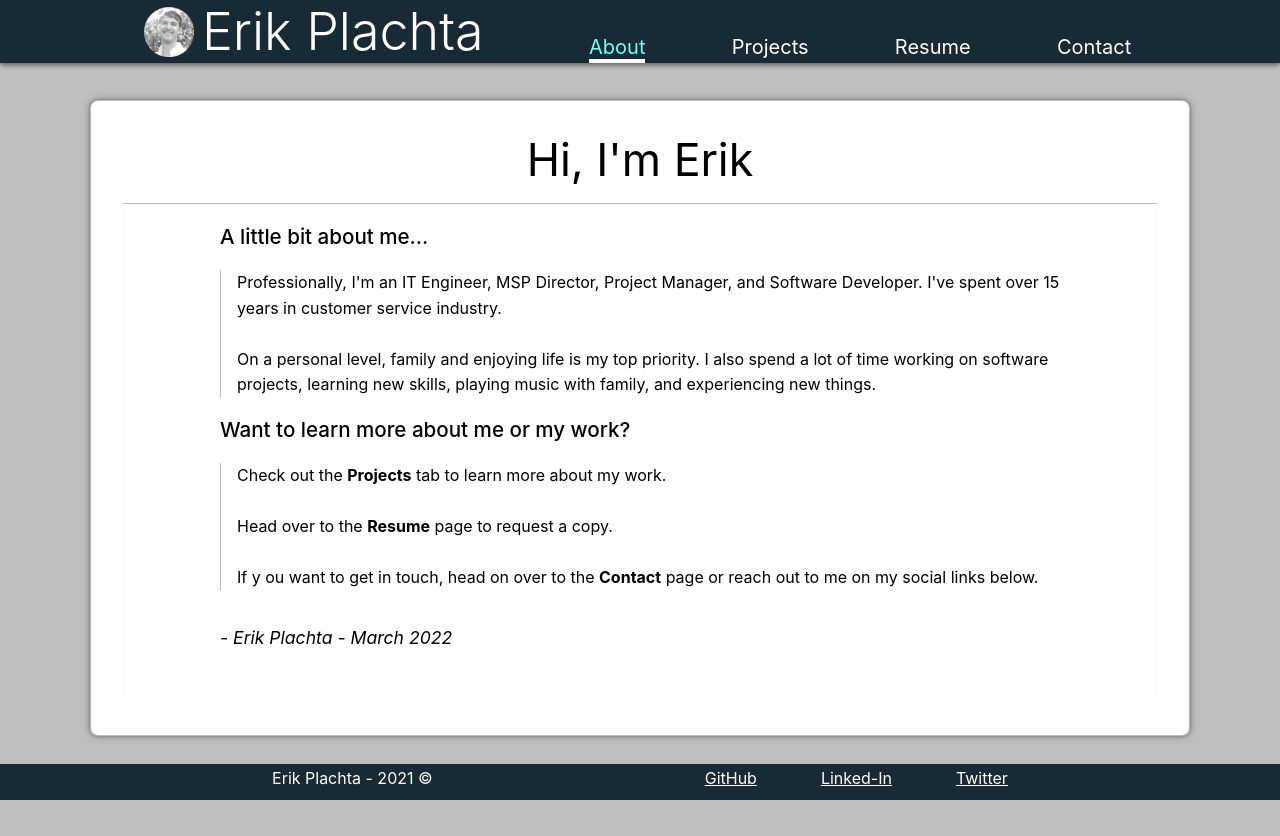
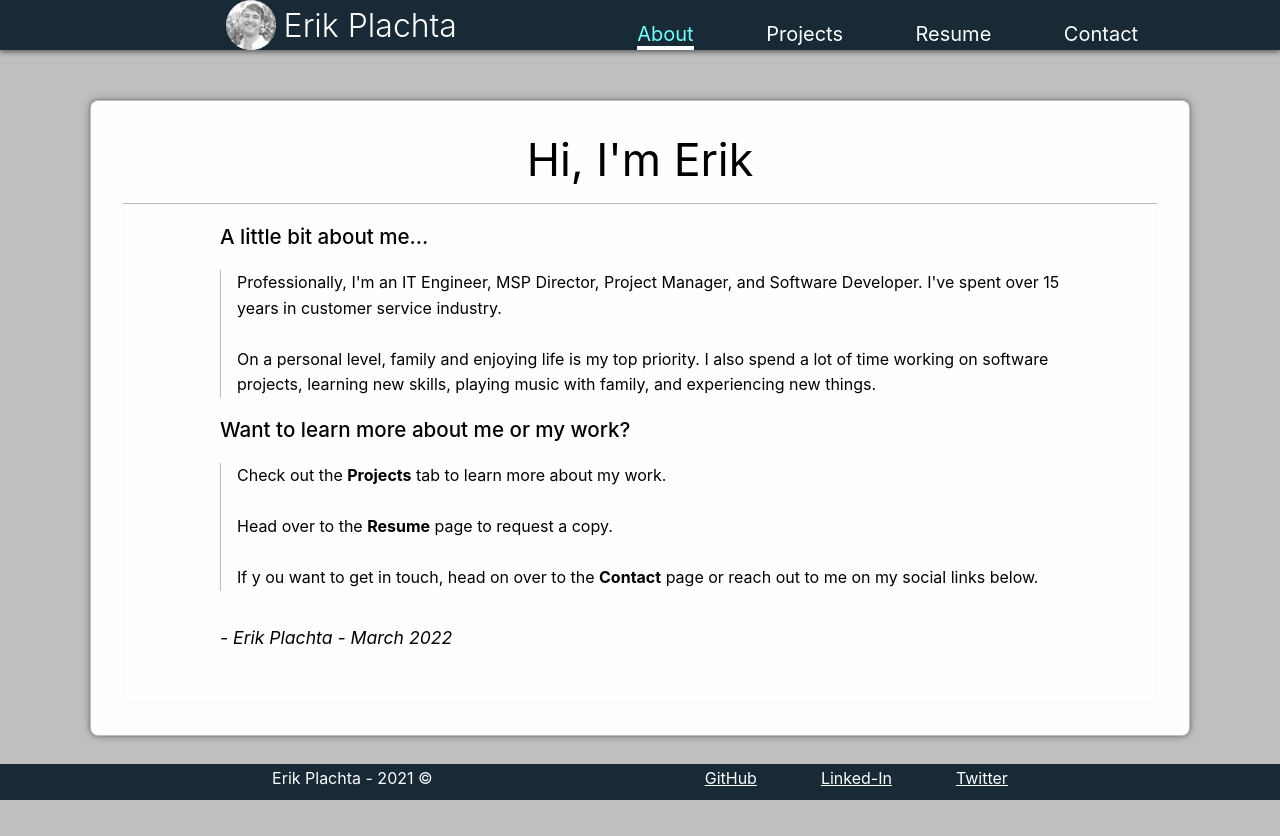
Before and after one commit to ErikPlachta/ErikPlachta, a React (Create React App) app: page / in a window 1280 px wide. Built offline with nearby package versions, Linux system fonts and the light colour scheme; no server answers.

Commit message:
Add updated nav styling for better view experience

```diff
--- a/src/assets/css/styles.css
+++ b/src/assets/css/styles.css
@@ -127,10 +127,10 @@ body {
 h1,h2,h3,h4,h5 {
     /* Font Size & Weights */
     --fw_h1: 300;
-    --fs_h1: 3.25rem;
+    --fs_h1: 3rem;
 
-    --fw_h2: 400;
-    --fs_h2: 2.8rem;
+    --fw_h2: 600;
+    --fs_h2: 2.5rem;
 
     --fw_h3: 500;
     --fs_h3: 2.25rem;
@@ -656,18 +656,14 @@ input[type=submit]:hover{
     header {
         justify-content: center;
         padding: 0 8rem;
-        flex-direction: row;
     }
 }
 
 /* 1000 !! */
 @media (min-width: 1000px) {
-    header {
-        justify-content: center;
-    }
 
     h1.title {
-        flex: 30%; /* ensure has space around it within flex element */
+        flex: 10%; /* ensure has space around it within flex element */
 
     }
 
@@ -679,6 +675,7 @@ input[type=submit]:hover{
     header{
         padding: 0 7vw;
     }
+
 
     nav {
         height: 100%;
@@ -719,12 +716,43 @@ input[type=submit]:hover{
 
 /* 600 !! */
 @media (min-width: 600px) {
+    h1,h2,h3,h4,h5 {
+        /* Font Size & Weights */
+        --fw_h1: 300;
+        --fs_h1: 2rem;
+
+        --fw_h2: 400;
+        --fs_h2: 2.8rem;
+
+        --fw_h3: 500;
+        --fs_h3: 2.25rem;
+
+        --fw_h4: 500;
+        --fs_h4: 1.8rem;
+
+        --fw_h5: 800;
+        --fs_h5: 1.5rem;
+
+        /* remove all defaults */
+        padding: 0;
+        margin: 0;
+    }
+    header {
+        flex-direction: row;
+        justify-content: space-evenly;
+    }
+    header.h1,
+    nav {
+        justify-content: space-around;
+        flex: 20%;
+    }
+
+    .title-img{
+        margin: .25rem 0;
+    }
+
     main{
         margin: 100px 0;
-    }
-
-    nav {
-        justify-content: space-around;
     }
 
     .container{
```
